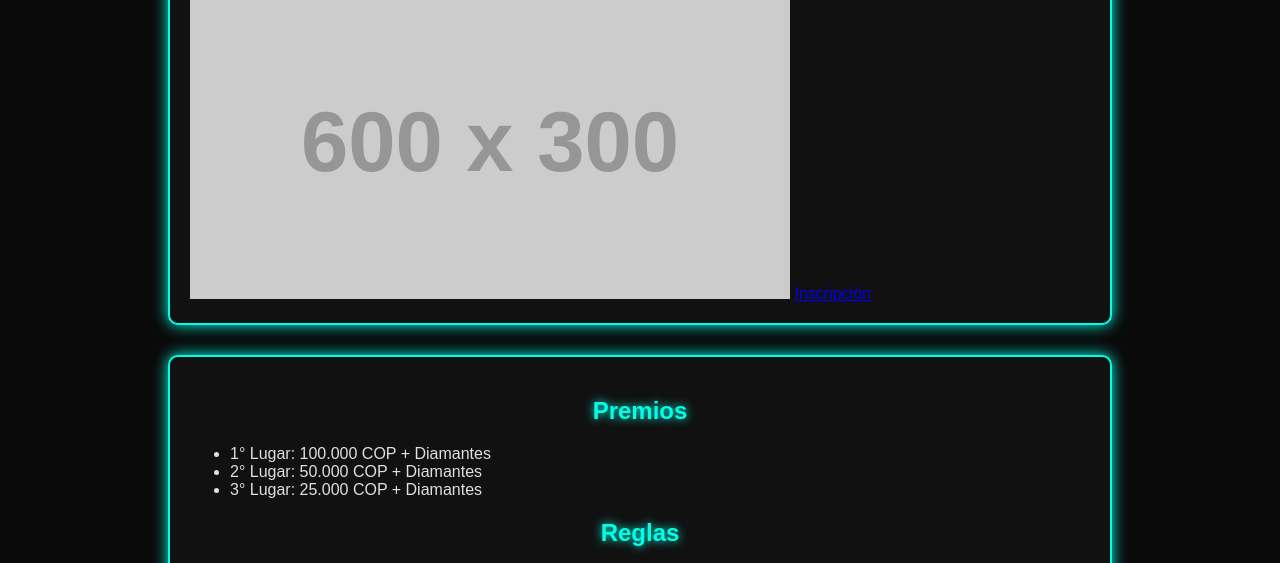
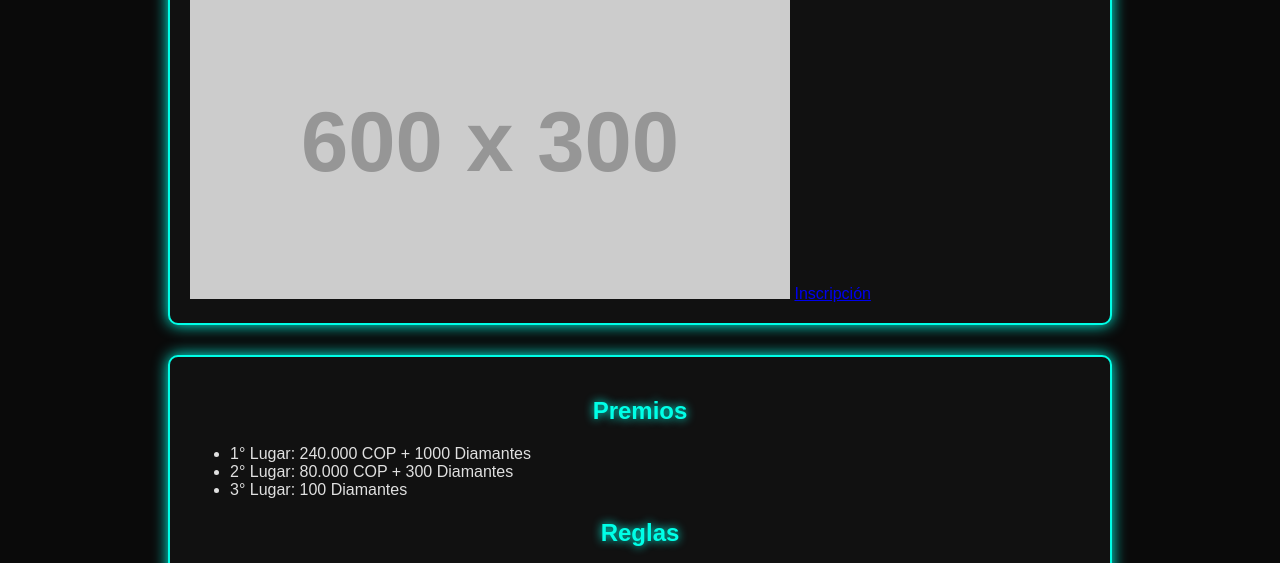
Before and after one commit to Wina0517/torneo-pacelli, a plain HTML site: page index.html in a window 1280 px wide. Shown: the part 197-760 px from the top of the page. Drawn offline with Linux system fonts and the light colour scheme; placeholder pictures from the web are drawn by us.

Commit message:
Add files via upload

```diff
--- a/index.html
+++ b/index.html
@@ -22,9 +22,9 @@
   <section id="premios" class="section premios">
     <h2>Premios</h2>
     <ul>
-      <li>1° Lugar: 100.000 COP + Diamantes</li>
-      <li>2° Lugar: 50.000 COP + Diamantes</li>
-      <li>3° Lugar: 25.000 COP + Diamantes</li>
+      <li>1° Lugar: 240.000 COP + 1000 Diamantes</li>
+      <li>2° Lugar: 80.000 COP + 300 Diamantes</li>
+      <li>3° Lugar: 100 Diamantes</li>
     </ul>
     <h2>Reglas</h2>
     <ol>
```
